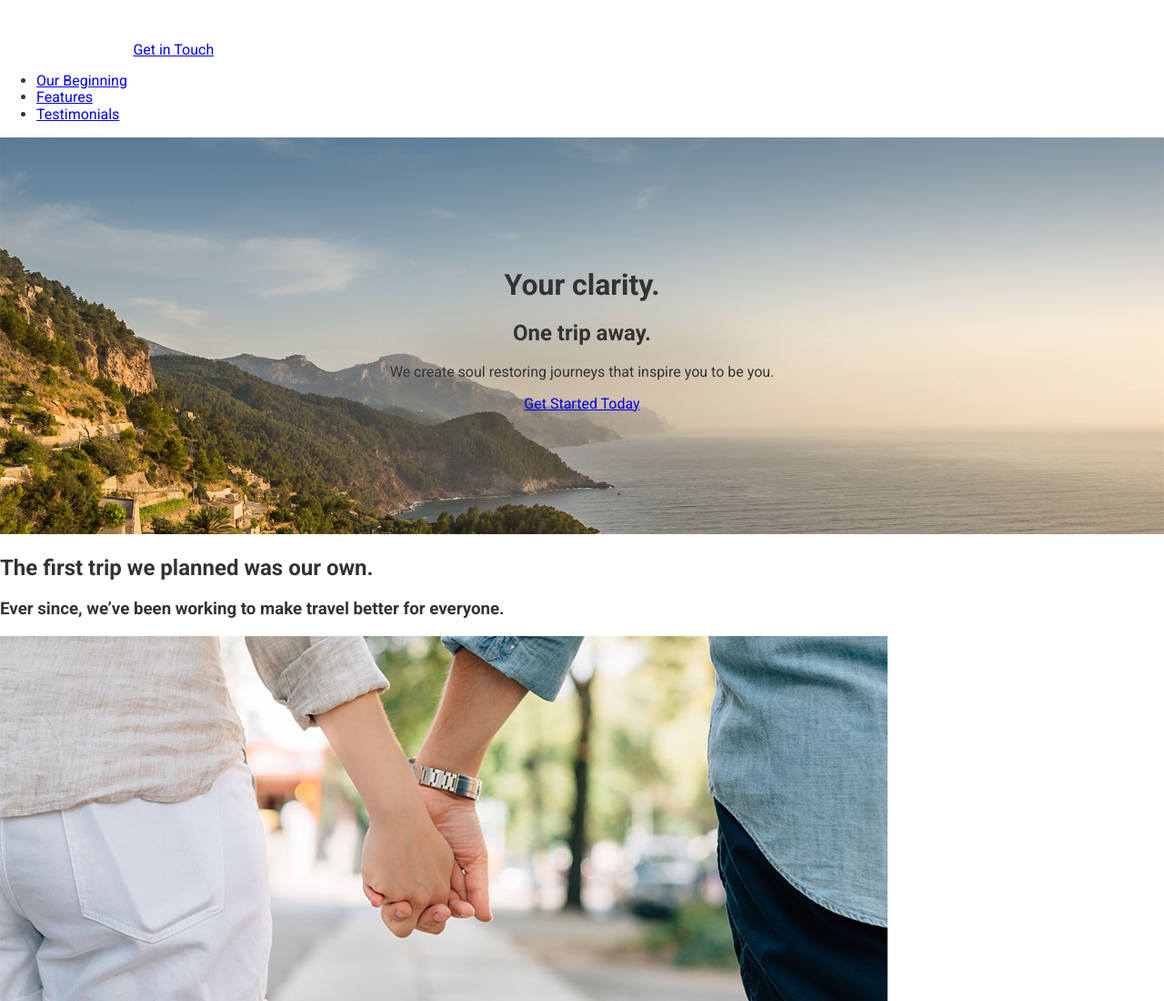
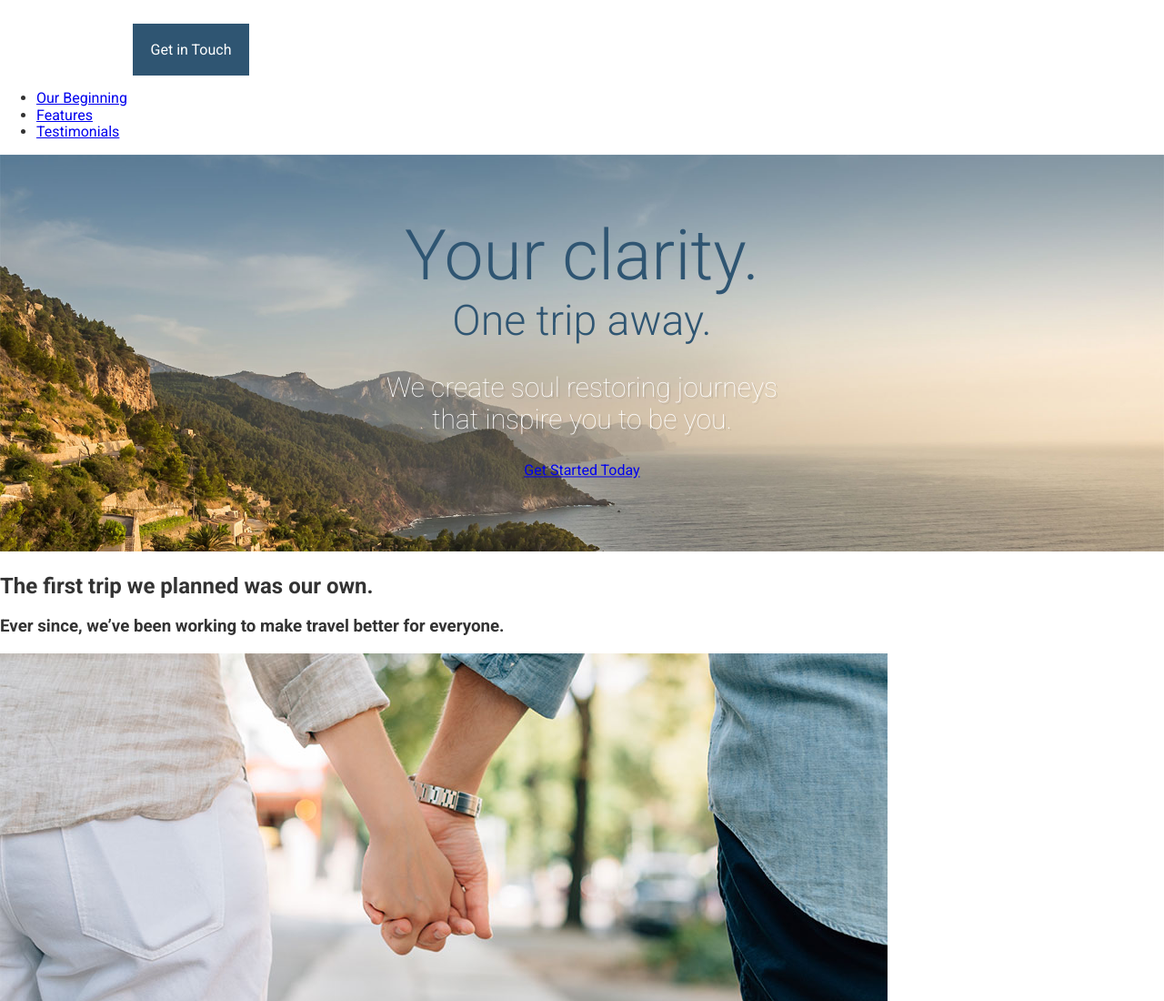
Before and after one commit to rpeacock93/gitWebDev, a website: page app/index.html in a window 1280 px wide. Shown: the top 1100 px of the page at 91% size. Drawn offline with Linux system fonts and the light colour scheme.

Commit message:
variables

```diff
--- /dev/null
+++ b/app/assets/styles/base/_variables.css
@@ -0,0 +1 @@
+$mainBlue: #2f5572;
--- /dev/null
+++ b/app/assets/styles/modules/_btn.css
@@ -0,0 +1,10 @@
+@import "../base/_variables.css";
+
+.btn {
+    background-color: $mainBlue;
+    color: #fff;
+    text-decoration:  none;
+    padding: 1.2rem;
+    display: inline-block;
+}
++
--- a/app/assets/styles/modules/_large-hero.css
+++ b/app/assets/styles/modules/_large-hero.css
@@ -1,8 +1,8 @@
+@import "../base/_variables.css";
 .large-hero {
     position: relative;
-}
 
-.large-hero__text-content {
+    &__text-content {
     position: absolute;
     top: 50%;
     transform: translateY(-50%);
@@ -10,4 +10,29 @@
     width: 100%;
     text-align: center;
 
+    }
+
+    &__title {
+        font-weight: 300;
+        color: $mainBlue;
+        font-size: 4.8rem;
+        margin: 0;
+    }
+
+    &__subtitle {
+        font-weight: 300;
+        color: $mainBlue;
+        font-size: 2.9rem;
+        margin: 0;
+    }
+
+    &__description {
+        color: #fff;
+        font-size: 1.875rem;
+        font-weight: 100;
+        text-shadow: 2px 2px 0 rgba(0,0,0,.1);
+        max-width: 30rem;
+        margin-left: auto;
+        margin-right: auto;
+    }
 }
--- a/app/assets/styles/styles.css
+++ b/app/assets/styles/styles.css
@@ -1,3 +1,5 @@
 @import "normalize.css";
 @import "base/_global";
 @import "modules/_large-hero";
+@import "modules/_btn";
+@import "base/_variables.css";
--- a/app/index.html
+++ b/app/index.html
@@ -14,7 +14,7 @@
 <body>
   <header>
     <img src="assets/images/icons/clear-view-escapes.svg">
-    <a href="#">Get in Touch</a>
+    <a class="btn" href="#">Get in Touch</a>
     <nav>
       <ul>
         <li><a href="#our-beginning">Our Beginning</a></li>
@@ -27,9 +27,9 @@
   <div class="large-hero">
     <img src="assets/images/hero--large.jpg">
     <div class="large-hero__text-content">
-      <h1>Your clarity.</h1>
-      <h2>One trip away.</h2>
-      <p>We create soul restoring journeys that inspire you to be you.</p>
+      <h1 class="large-hero__title">Your clarity.</h1>
+      <h2 class="large-hero__subtitle">One trip away.</h2>
+      <p class="large-hero__description">We create soul restoring journeys that inspire you to be you.</p>
       <p><a href="#">Get Started Today</a></p>
     </div>
   </div>
--- a/app/temp/styles/styles.css
+++ b/app/temp/styles/styles.css
@@ -473,4 +473,36 @@ img {
     width: 100%;
     text-align: center;
 
+    }
+
+.large-hero__title {
+        font-weight: 300;
+        color: #2f5572;
+        font-size: 4.8rem;
+        margin: 0;
+    }
+
+.large-hero__subtitle {
+        font-weight: 300;
+        color: #2f5572;
+        font-size: 2.9rem;
+        margin: 0;
+    }
+
+.large-hero__description {
+        color: #fff;
+        font-size: 1.875rem;
+        font-weight: 100;
+        text-shadow: 2px 2px 0 rgba(0,0,0,.1);
+        max-width: 30rem;
+        margin-left: auto;
+        margin-right: auto;
+    }
+
+.btn {
+    background-color: #2f5572;
+    color: #fff;
+    text-decoration:  none;
+    padding: 1.2rem;
+    display: inline-block;
 }
```
